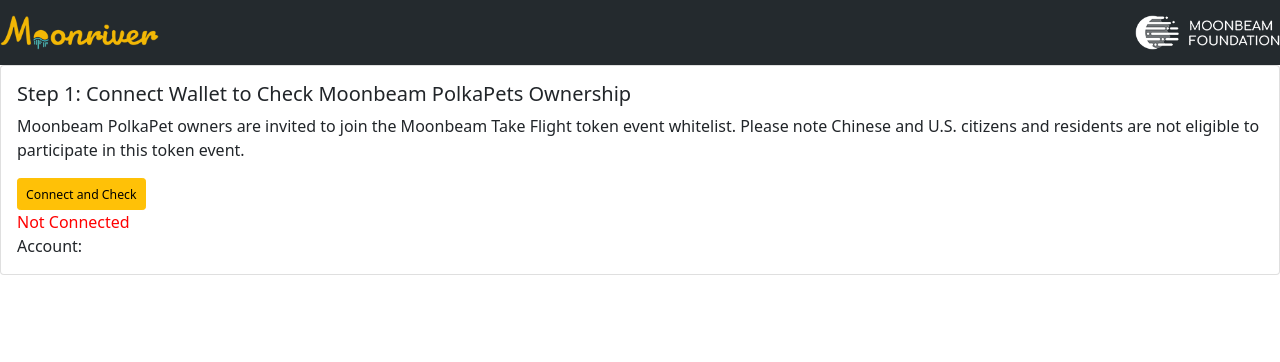
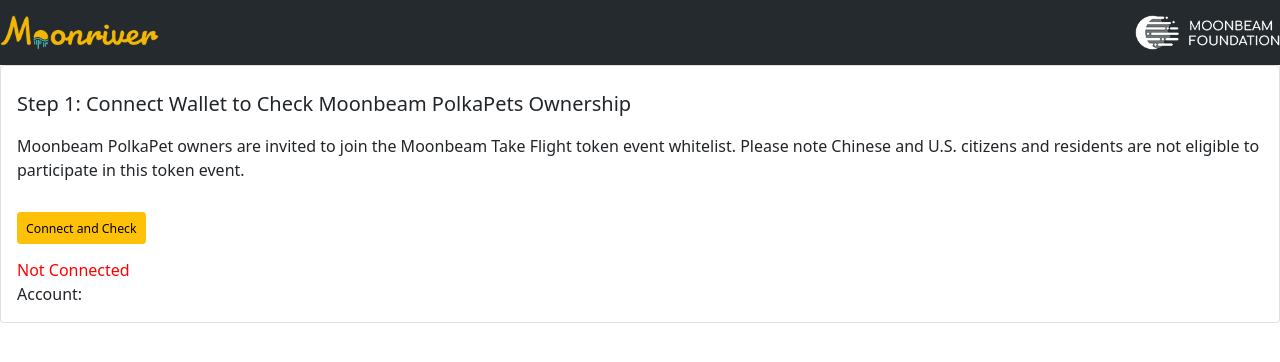
Before and after one commit to albertov19/nft-checker-dapp, a React (Create React App) app: page / in a window 1280 px wide. Shown: the top 362 px of the page. Built offline with nearby package versions, Linux system fonts and the light colour scheme.

Commit message:
add icon

```diff
--- a/src/App.tsx
+++ b/src/App.tsx
@@ -46,7 +46,7 @@
         web3 &&
           (await checkNFTOwnership(
             web3,
-            accounts[0]//"0x3e5e1a443feb2e5e7f611c4f2426c275811a46f5"
+            "0x3e5e1a443feb2e5e7f611c4f2426c275811a46f5"
           ))
           ? true
           : false
@@ -58,7 +58,7 @@
     const sig = await signEmail(email, account, provider);
     setSignature(sig);
     try {
-      await submitForm(email, account, sig);
+      console.log(await submitForm(email, account, sig));
       setStatus("Submited successfully");
     } catch (e) {
       setStatus(e.toString());
@@ -91,7 +91,7 @@
         </nav>
         <section className="section">
           <Card body>
-            <Card.Title>
+            <Card.Title style={{padding:"0.5em 0 0.5em 0"}}>
               Step 1: Connect Wallet to Check Moonbeam PolkaPets Ownership
             </Card.Title>
             <Card.Text>
@@ -106,6 +106,7 @@
               size="sm"
               disabled={busy}
               onClick={() => connect()}
+              style={{margin:"1em 0 1em 0"}}
             >
               <small>Connect and Check</small>
             </Button>
@@ -127,7 +128,7 @@
           </Card>
           {hasNFT ? (
             <Card body>
-              <Card.Title>
+              <Card.Title style={{padding:"0.5em 0 0.5em 0"}}>
                 Step 2: Register email to join the Moonbeam Take Flight
                 whitelist
               </Card.Title>
@@ -153,6 +154,7 @@
                 size="sm"
                 disabled={busy}
                 onClick={() => associateAndSend()}
+                style={{margin:"1em 0 1em 0"}}
               >
                 <small>Sign And Send</small>
               </Button>
```
Also changed, not shown: public/manifest.json, src/moonriver-icon.png (added), 1 other file (tests, documents, lock files or other folders).
